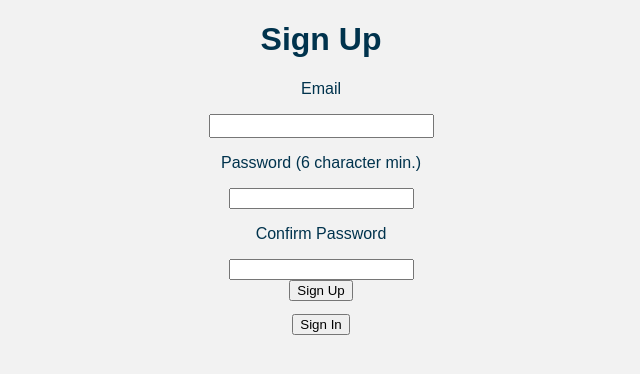
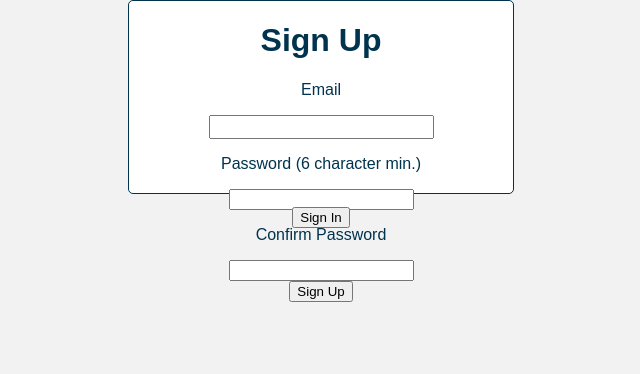
Before and after one commit to nikmanchan/chiisai-url, a React (Create React App) app: page / in a window 1280 px wide. Shown: the top 374 px of the page, without its empty margins (319-959 px from the left). Built offline with nearby package versions, Linux system fonts and the light colour scheme; no server answers.

Commit message:
create userForm class and apply to form in SignUp.js

```diff
--- a/src/components/App/App.css
+++ b/src/components/App/App.css
@@ -35,3 +35,12 @@ a {
     color: #00334D;
     text-decoration: none; /* no underline */
   }
+
+.userForm {
+    width: 30%;
+    background-color: white;
+    height: 24vh;
+    border: 1px solid #00334D;
+    border-radius: 5px;
+    margin: auto;
+}
--- a/src/components/SignUp/SignUp.js
+++ b/src/components/SignUp/SignUp.js
@@ -43,7 +43,7 @@ class SignUp extends Component {
                         {this.props.errors.registrationMessage}
                     </h2>
                 )}
-                <form onSubmit={this.registerUser}>
+                <form onSubmit={this.registerUser} className="userForm">
                     <h1>Sign Up</h1>
                     <p>Email</p>
                     <input
```
